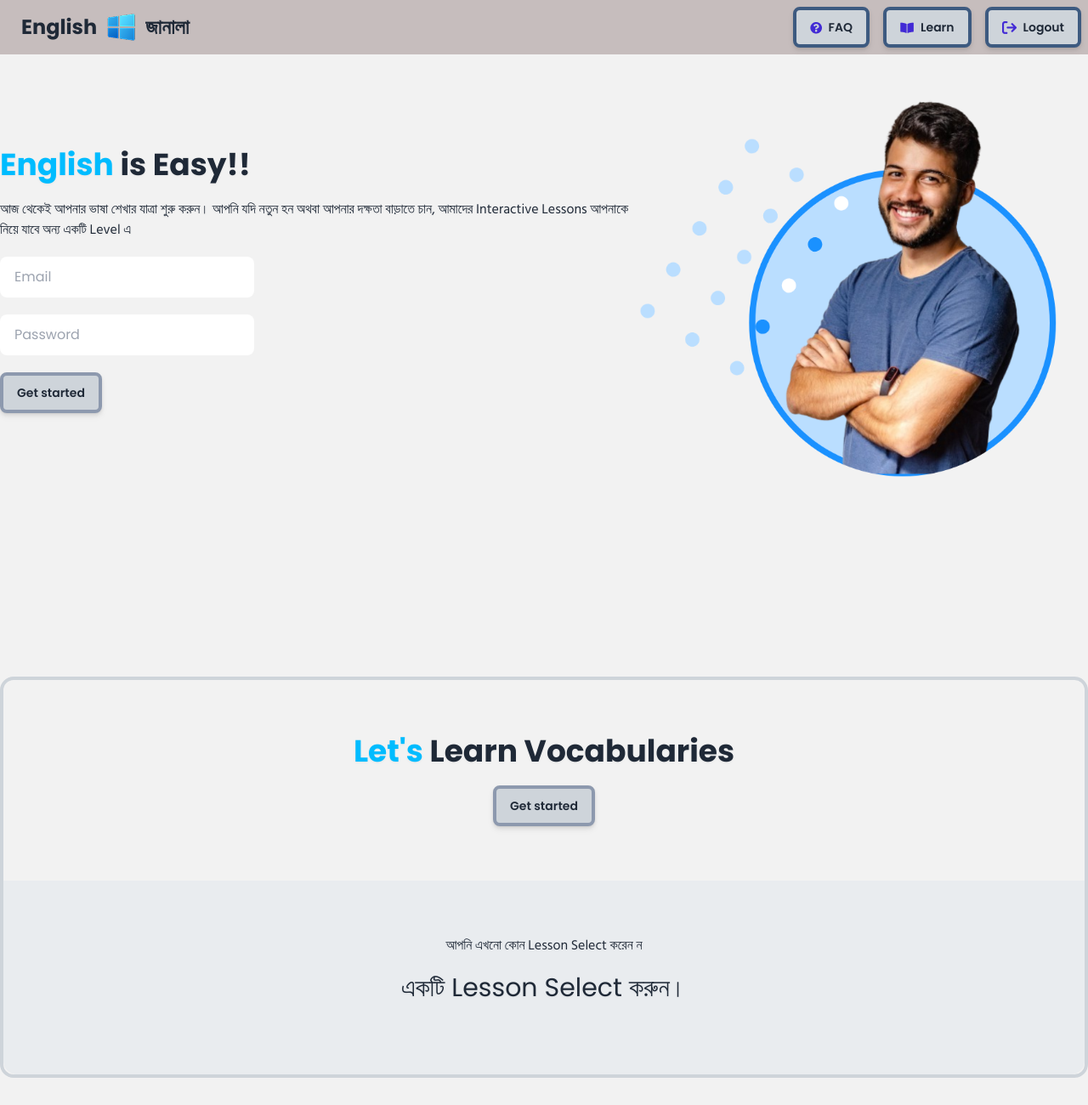
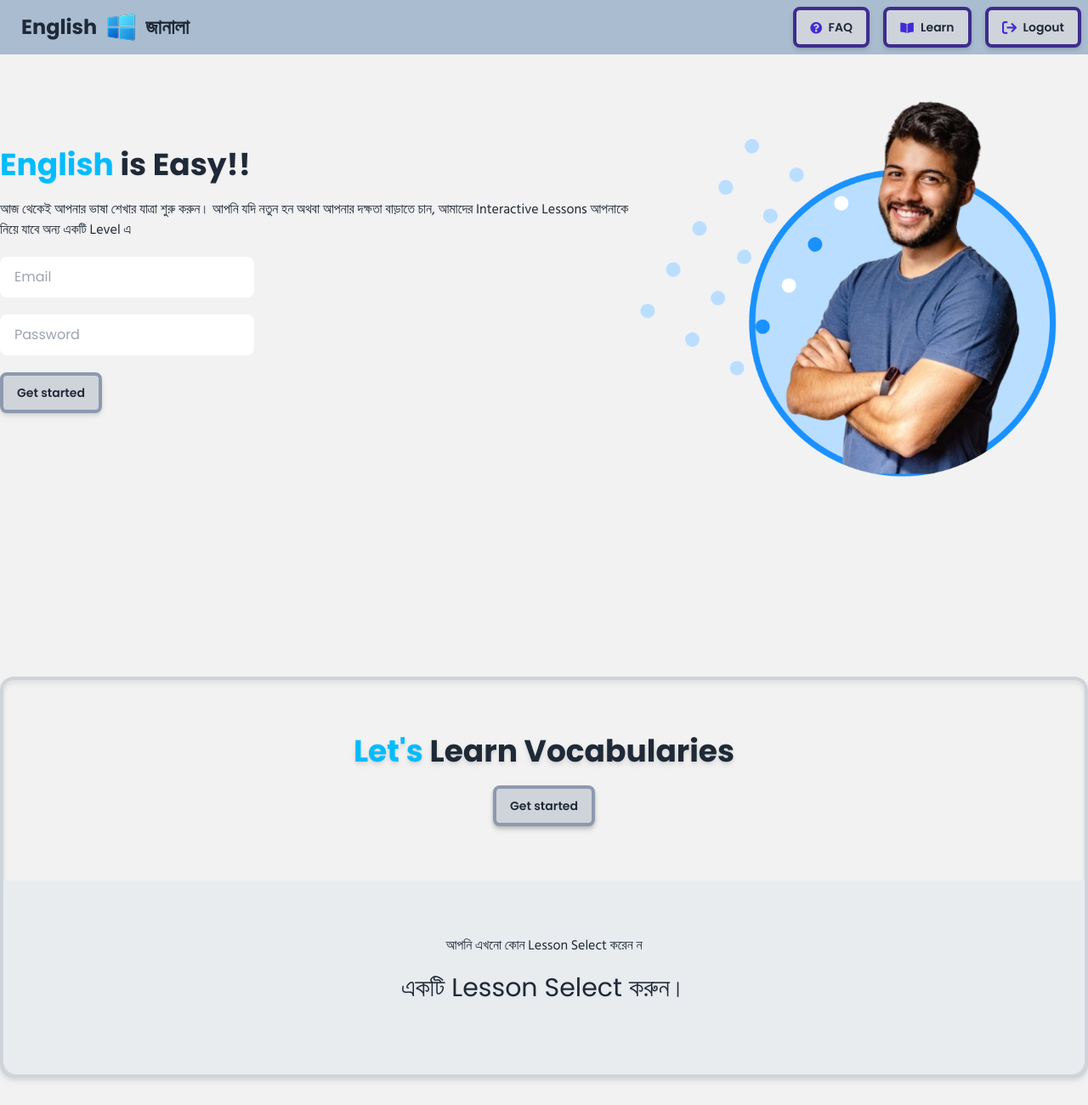
Before and after one commit to TOWHID162153/B11-Assingment-06-Final, a plain HTML site: page index.html in a window 1280 px wide. Shown: the top 1300 px of the page at 85% size. Drawn offline with nearby package versions, Linux system fonts and the light colour scheme; a web font is replaced by a local one.

Commit message:
my 5th commit

```diff
--- a/index.html
+++ b/index.html
@@ -55,7 +55,7 @@
     <!-- Header -->
     <header class="mb-[200px]">
       <!-- Navbar -->
-      <div class="navbar bg-[#C6BDBD]">
+      <div class="navbar bg-[#a9bcd0]">
         <!-- Logo -->
         <div class="navbar-start">
           <a class="btn btn-ghost text-2xl font-bold"
@@ -66,7 +66,7 @@
         <!-- Buttons -->
         <div class="navbar-end">
           <!-- FAQ -->
-          <a class="btn bg-btn-clr drop-shadow-md border-4 border-[#3d5a80]"
+          <a class="btn bg-btn-clr drop-shadow-md border-4 border-[#3d2c8d]"
             ><img
               src="assets/fa-circle-question.png"
               alt="fa-circle-question"
@@ -75,12 +75,12 @@
           >
           <!-- Learn -->
           <a
-            class="btn bg-btn-clr drop-shadow-md border-4 border-[#3d5a80] ml-4"
+            class="btn bg-btn-clr drop-shadow-md border-4 border-[#3d2c8d] ml-4"
             ><img src="assets/fa-book-open.png" alt="fa-book-open" /> Learn</a
           >
           <!-- Logout -->
           <a
-            class="btn bg-btn-clr drop-shadow-md border-4 border-[#3d5a80] ml-4"
+            class="btn bg-btn-clr drop-shadow-md border-4 border-[#3d2c8d] ml-4"
             ><img
               src="assets/fa-arrow-right-from-bracket.png"
               alt="fa-arrow-right-from-bracket"
@@ -117,7 +117,7 @@
     <!-- Main -->
     <main class="md:container mx-auto">
       <!-- first section -->
-      <section class="mb-[200px] text-center border-[4px] border-[#ced4da] rounded-2xl">
+      <section class="mb-[200px] text-center border-[4px] border-[#ced4da] rounded-2xl drop-shadow-md">
         <div class="py-16">
           <h2 class="font-bold text-4xl drop-shadow-sm mb-5">
            <span class="text-[#00BCFF]">Let's</span> Learn Vocabularies
```
